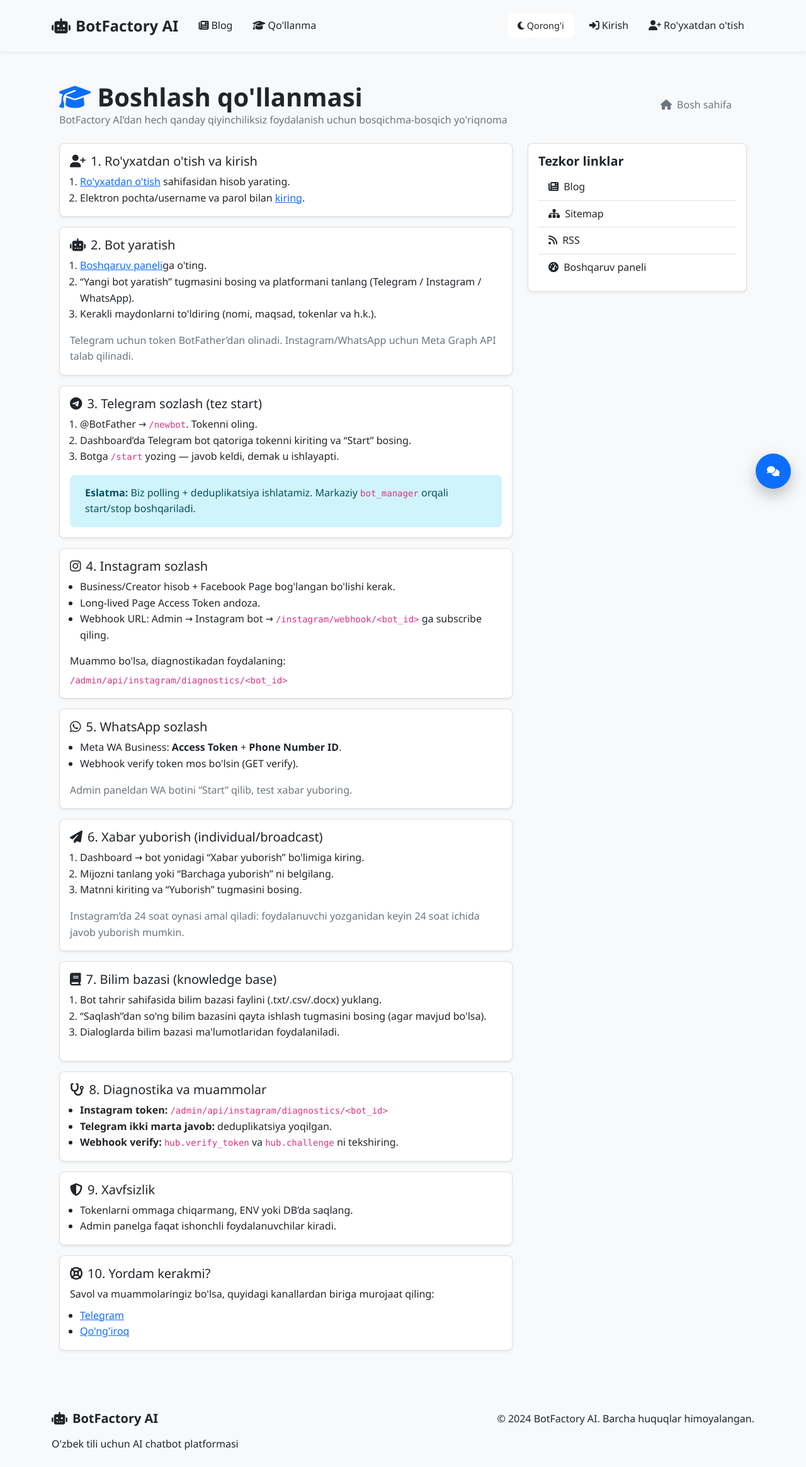
After one commit to Akram0100/BotFactory1, a Flask app: page /help in a window 1280 px wide. The commit adds this page. Shown: the whole page at 63% size. Run offline with Flask 3, Linux system fonts and the light colour scheme; some libraries are stand-ins or nearby versions.

Commit message:
feat(help): Add user getting-started guide at /help and navbar link; added to sitemap

```diff
--- a/routes.py
+++ b/routes.py
@@ -132,6 +132,7 @@
         f"{base}/admin",
         f"{base}/login",
         f"{base}/register",
+        f"{base}/help",
     ]
     # Add blog posts
     try:
@@ -305,6 +306,11 @@
       </channel>
     </rss>"""
     return Response(rss, mimetype='application/rss+xml')
+
+# ===================== Help / Getting Started =====================
+@main_bp.route('/help')
+def help_getting_started():
+    return render_template('help_getting_started.html')
 # ===================== Admin: Delete Bot / User =====================
 @main_bp.route('/admin/delete-bot/<int:bot_id>', methods=['POST'])
 @login_required
--- a/templates/base.html
+++ b/templates/base.html
@@ -195,6 +195,11 @@
                             <i class="fas fa-newspaper me-1"></i>Blog
                         </a>
                     </li>
+                    <li class="nav-item">
+                        <a class="nav-link" href="{{ url_for('main.help_getting_started') }}">
+                            <i class="fas fa-graduation-cap me-1"></i>Qo'llanma
+                        </a>
+                    </li>
                     {% if current_user.is_authenticated %}
                         <li class="nav-item">
                             <a class="nav-link" href="{{ url_for('main.dashboard') }}">
--- /dev/null
+++ b/templates/help_getting_started.html
@@ -0,0 +1,146 @@
+{% extends "base.html" %}
+{% block title %}Qo'llanma — Bosqichma-bosqich boshlash | BotFactory AI{% endblock %}
+{% block og_title %}Boshlash qo'llanmasi — BotFactory AI{% endblock %}
+{% block og_description %}Foydalanuvchilar uchun bosqichma-bosqich qo'llanma: ro'yxatdan o'tish, bot yaratish, Telegram/Instagram/WhatsApp sozlash, xabar yuborish, diagnostika.{% endblock %}
+{% block content %}
+<div class="container py-4">
+  <div class="d-flex justify-content-between align-items-center mb-4">
+    <div>
+      <h1 class="mb-0"><i class="fas fa-graduation-cap text-primary"></i> Boshlash qo'llanmasi</h1>
+      <p class="text-muted mb-0">BotFactory AI’dan hech qanday qiyinchiliksiz foydalanish uchun bosqichma‑bosqich yo'riqnoma</p>
+    </div>
+    <a class="btn btn-outline-secondary" href="{{ url_for('main.index') }}"><i class="fas fa-home me-1"></i> Bosh sahifa</a>
+  </div>
+
+  <div class="row g-4">
+    <div class="col-lg-8">
+      <div class="card shadow-sm mb-3">
+        <div class="card-body">
+          <h3 class="h5"><i class="fas fa-user-plus me-2"></i>1. Ro'yxatdan o'tish va kirish</h3>
+          <ol class="mb-0 ps-3">
+            <li><a href="{{ url_for('auth.register') }}">Ro'yxatdan o'tish</a> sahifasidan hisob yarating.</li>
+            <li>Elektron pochta/username va parol bilan <a href="{{ url_for('auth.login') }}">kiring</a>.</li>
+          </ol>
+        </div>
+      </div>
+
+      <div class="card shadow-sm mb-3">
+        <div class="card-body">
+          <h3 class="h5"><i class="fas fa-robot me-2"></i>2. Bot yaratish</h3>
+          <ol class="ps-3">
+            <li><a href="{{ url_for('main.dashboard') }}">Boshqaruv paneli</a>ga o'ting.</li>
+            <li>“Yangi bot yaratish” tugmasini bosing va platformani tanlang (Telegram / Instagram / WhatsApp).</li>
+            <li>Kerakli maydonlarni to'ldiring (nomi, maqsad, tokenlar va h.k.).</li>
+          </ol>
+          <p class="mb-0 text-muted">Telegram uchun token BotFather’dan olinadi. Instagram/WhatsApp uchun Meta Graph API talab qilinadi.</p>
+        </div>
+      </div>
+
+      <div class="card shadow-sm mb-3">
+        <div class="card-body">
+          <h3 class="h5"><i class="fab fa-telegram me-2"></i>3. Telegram sozlash (tez start)</h3>
+          <ol class="ps-3">
+            <li>@BotFather → <code>/newbot</code>. Tokenni oling.</li>
+            <li>Dashboard’da Telegram bot qatoriga tokenni kiriting va “Start” bosing.</li>
+            <li>Botga <code>/start</code> yozing — javob keldi, demak u ishlayapti.</li>
+          </ol>
+          <div class="alert alert-info mb-0"><strong>Eslatma:</strong> Biz polling + deduplikatsiya ishlatamiz. Markaziy <code>bot_manager</code> orqali start/stop boshqariladi.</div>
+        </div>
+      </div>
+
+      <div class="card shadow-sm mb-3">
+        <div class="card-body">
+          <h3 class="h5"><i class="fab fa-instagram me-2"></i>4. Instagram sozlash</h3>
+          <ul class="ps-3">
+            <li>Business/Creator hisob + Facebook Page bog'langan bo'lishi kerak.</li>
+            <li>Long‑lived Page Access Token andoza.</li>
+            <li>Webhook URL: Admin → Instagram bot → <code>/instagram/webhook/&lt;bot_id&gt;</code> ga subscribe qiling.</li>
+          </ul>
+          <p class="mb-1">Muammo bo'lsa, diagnostikadan foydalaning:</p>
+          <code>/admin/api/instagram/diagnostics/&lt;bot_id&gt;</code>
+        </div>
+      </div>
+
+      <div class="card shadow-sm mb-3">
+        <div class="card-body">
+          <h3 class="h5"><i class="fab fa-whatsapp me-2"></i>5. WhatsApp sozlash</h3>
+          <ul class="ps-3">
+            <li>Meta WA Business: <strong>Access Token</strong> + <strong>Phone Number ID</strong>.</li>
+            <li>Webhook verify token mos bo'lsin (GET verify).</li>
+          </ul>
+          <p class="mb-0 text-muted">Admin paneldan WA botini “Start” qilib, test xabar yuboring.</p>
+        </div>
+      </div>
+
+      <div class="card shadow-sm mb-3">
+        <div class="card-body">
+          <h3 class="h5"><i class="fas fa-paper-plane me-2"></i>6. Xabar yuborish (individual/broadcast)</h3>
+          <ol class="ps-3">
+            <li>Dashboard → bot yonidagi “Xabar yuborish” bo'limiga kiring.</li>
+            <li>Mijozni tanlang yoki “Barchaga yuborish” ni belgilang.</li>
+            <li>Matnni kiriting va “Yuborish” tugmasini bosing.</li>
+          </ol>
+          <p class="mb-0 text-muted">Instagram’da 24 soat oynasi amal qiladi: foydalanuvchi yozganidan keyin 24 soat ichida javob yuborish mumkin.</p>
+        </div>
+      </div>
+
+      <div class="card shadow-sm mb-3">
+        <div class="card-body">
+          <h3 class="h5"><i class="fas fa-book me-2"></i>7. Bilim bazasi (knowledge base)</h3>
+          <ol class="ps-3">
+            <li>Bot tahrir sahifasida bilim bazasi faylini (.txt/.csv/.docx) yuklang.</li>
+            <li>“Saqlash”dan so'ng bilim bazasini qayta ishlash tugmasini bosing (agar mavjud bo'lsa).</li>
+            <li>Dialoglarda bilim bazasi ma'lumotlaridan foydalaniladi.</li>
+          </ol>
+        </div>
+      </div>
+
+      <div class="card shadow-sm mb-3">
+        <div class="card-body">
+          <h3 class="h5"><i class="fas fa-stethoscope me-2"></i>8. Diagnostika va muammolar</h3>
+          <ul class="ps-3 mb-0">
+            <li><strong>Instagram token:</strong> <code>/admin/api/instagram/diagnostics/&lt;bot_id&gt;</code></li>
+            <li><strong>Telegram ikki marta javob:</strong> deduplikatsiya yoqilgan.</li>
+            <li><strong>Webhook verify:</strong> <code>hub.verify_token</code> va <code>hub.challenge</code> ni tekshiring.</li>
+          </ul>
+        </div>
+      </div>
+
+      <div class="card shadow-sm mb-3">
+        <div class="card-body">
+          <h3 class="h5"><i class="fas fa-shield-alt me-2"></i>9. Xavfsizlik</h3>
+          <ul class="ps-3 mb-0">
+            <li>Tokenlarni ommaga chiqarmang, ENV yoki DB’da saqlang.</li>
+            <li>Admin panelga faqat ishonchli foydalanuvchilar kiradi.</li>
+          </ul>
+        </div>
+      </div>
+
+      <div class="card shadow-sm">
+        <div class="card-body">
+          <h3 class="h5"><i class="fas fa-life-ring me-2"></i>10. Yordam kerakmi?</h3>
+          <p class="mb-2">Savol va muammolaringiz bo'lsa, quyidagi kanallardan biriga murojaat qiling:</p>
+          <ul class="ps-3 mb-0">
+            <li><a href="{{ config['SUPPORT_TELEGRAM'] }}" target="_blank" rel="noopener">Telegram</a></li>
+            <li><a href="tel:{{ config['SUPPORT_PHONE'] }}">Qo'ng'iroq</a></li>
+          </ul>
+        </div>
+      </div>
+    </div>
+
+    <div class="col-lg-4">
+      <div class="card shadow-sm">
+        <div class="card-body">
+          <h5 class="card-title">Tezkor linklar</h5>
+          <div class="list-group list-group-flush">
+            <a class="list-group-item list-group-item-action" href="{{ url_for('main.blog_index') }}"><i class="fas fa-newspaper me-1"></i> Blog</a>
+            <a class="list-group-item list-group-item-action" href="/sitemap.xml"><i class="fas fa-sitemap me-1"></i> Sitemap</a>
+            <a class="list-group-item list-group-item-action" href="/blog/rss.xml"><i class="fas fa-rss me-1"></i> RSS</a>
+            <a class="list-group-item list-group-item-action" href="{{ url_for('main.dashboard') }}"><i class="fas fa-tachometer-alt me-1"></i> Boshqaruv paneli</a>
+          </div>
+        </div>
+      </div>
+    </div>
+  </div>
+</div>
+{% endblock %}
```
